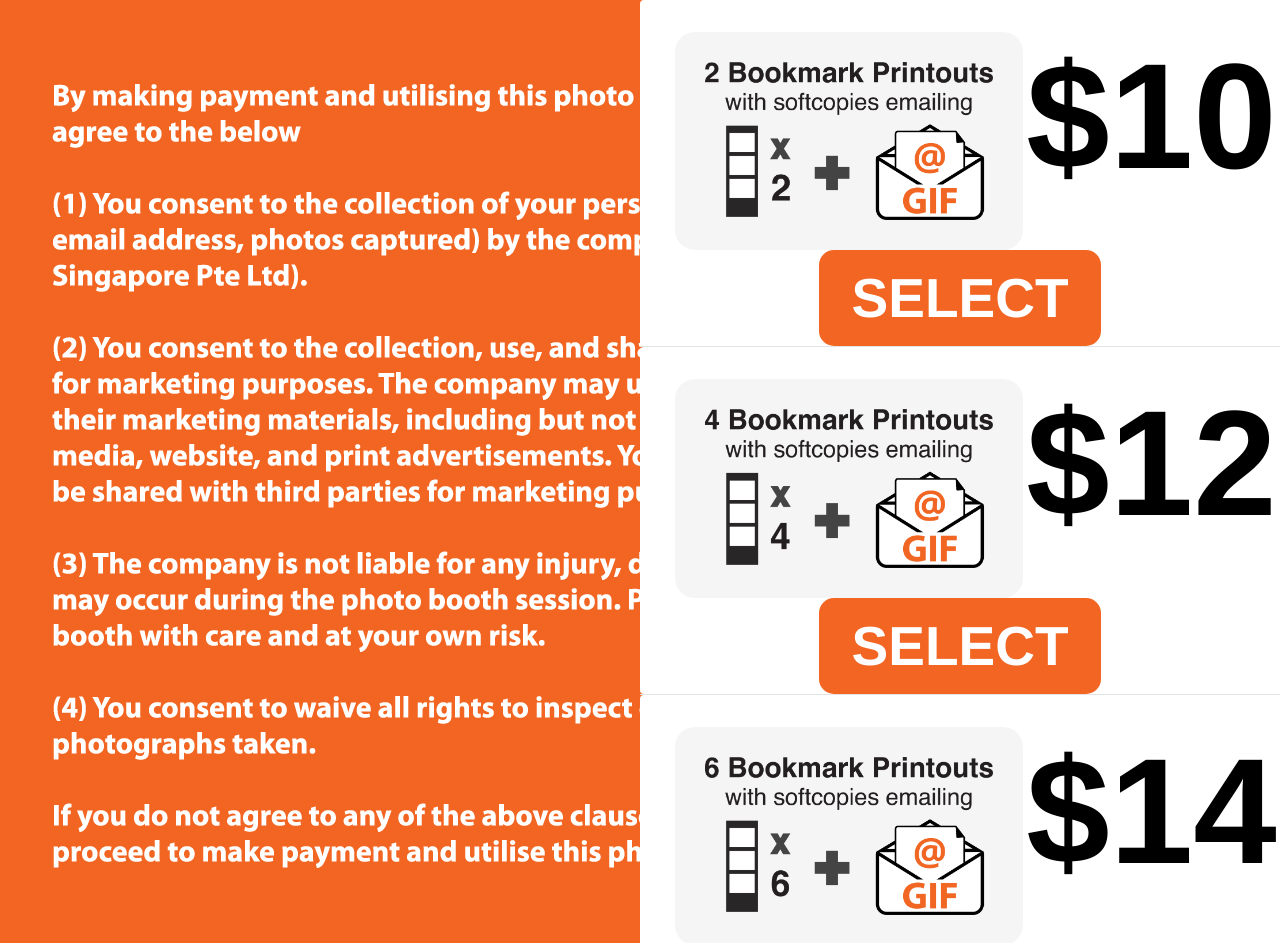
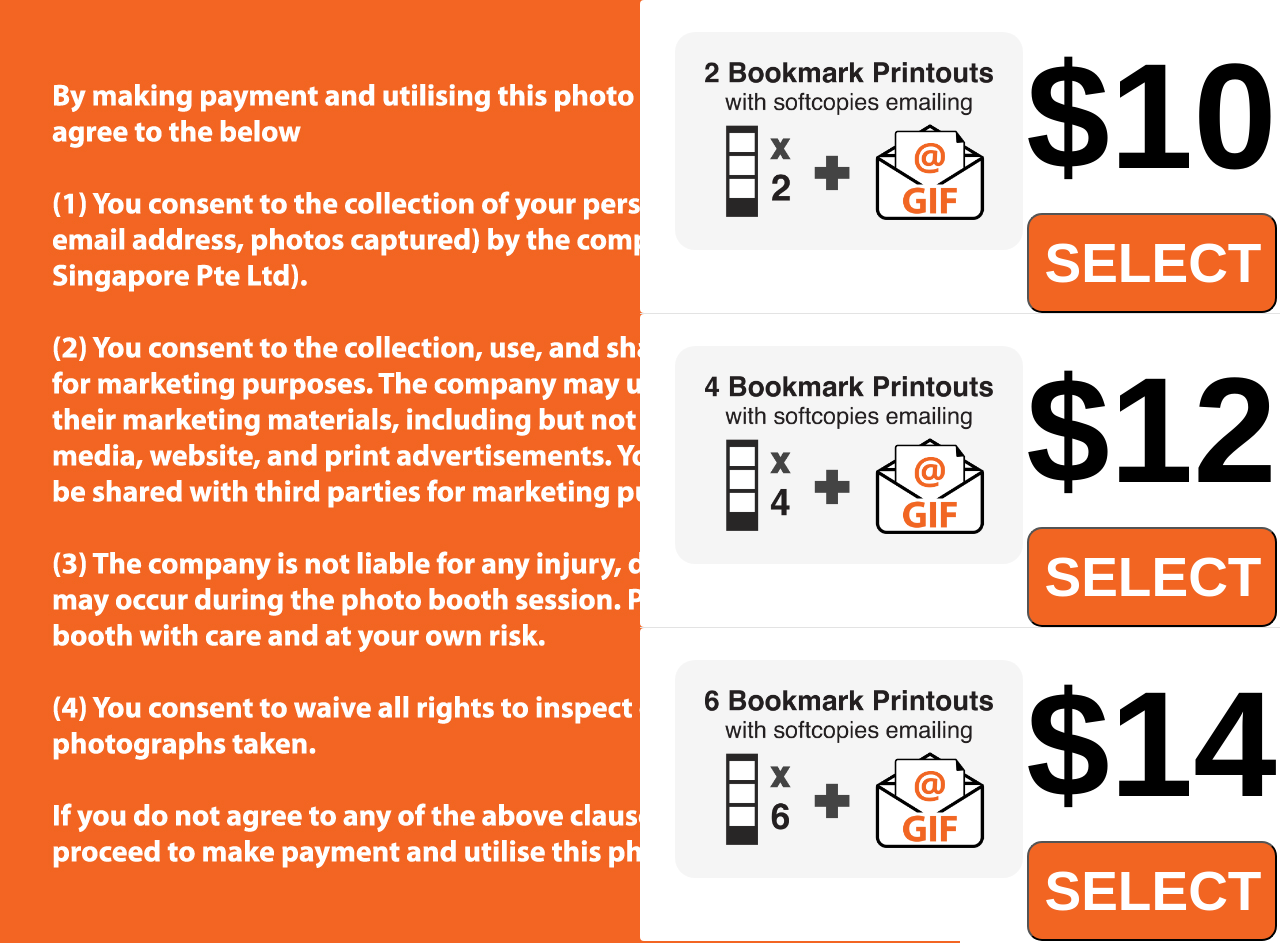
Before and after one commit to ewansou/PBQR-UI-2023, a React (Create React App) app: page /#/ in a window 1280 px wide. Shown: the top 943 px of the page. Built offline with nearby package versions, Linux system fonts and the light colour scheme.

Commit message:
Use useHistory instead of href

```diff
--- a/src/components/LandingPage.js
+++ b/src/components/LandingPage.js
@@ -6,15 +6,17 @@
 import landing4strips from "../images/landing-4strips.png";
 import landing6strips from "../images/landing-6strips.png";
 import privancyclause from "../images/privacyclause.jpg";
-
+import { useHistory } from 'react-router-dom';
 
 function LandingPage() {
+  const history = useHistory();
   const useStyles = makeStyles((theme) => ({
     paper: {
       flex: 1,
-            textAlign: "center",
+      textAlign: 'center',
     },
   }));
+
   const classes = useStyles();
 
   return (
@@ -22,38 +24,53 @@
       <Grid container>
         <Grid container item xs={6} className="landingLeft">
           <Grid item xs={12} container={true}>
-                    <img src={privancyclause} alt="privancy clause"/>
+            <img src={privancyclause} alt="privancy clause" />
           </Grid>
         </Grid>
-                {<Grid container item xs={6}>
+        {
+          <Grid container item xs={6}>
             <Grid item xs={12}>
               <Paper elevation={0} className={classes.paper}>
-                            <img src={landing2strips} alt="pay 10" className="landingImage"/>
+                <img
+                  src={landing2strips}
+                  alt="pay 10"
+                  className="landingImage"
+                />
                 <h1 className="landingPricing">$10</h1>
-                            <a href="/gif2prints" className="landingSelect">
+                <button
+                  className="landingSelect"
+                  onClick={() => history.push('/gif2prints')}
+                >
                   SELECT
-                            </a>
+                </button>
               </Paper>
             </Grid>
             <Grid item xs={12} className="landingMiddleGrid">
               <Paper elevation={0} className={classes.paper}>
-                            <img src={landing4strips} className="landingImage"/>
+                <img src={landing4strips} className="landingImage" />
                 <h1 className="landingPricing">$12</h1>
-                            <a href="/gif4prints" className="landingSelect">
+                <button
+                  className="landingSelect"
+                  onClick={() => history.push('/gif4prints')}
+                >
                   SELECT
-                            </a>
+                </button>
               </Paper>
             </Grid>
             <Grid item xs={12}>
               <Paper elevation={0} className={classes.paper}>
-                            <img src={landing6strips} className="landingImage"/>
+                <img src={landing6strips} className="landingImage" />
                 <h1 className="landingPricing">$14</h1>
-                            <a href="/gif6prints" className="landingSelect">
+                <button
+                  className="landingSelect"
+                  onClick={() => history.push('/gif6prints')}
+                >
                   SELECT
-                            </a>
+                </button>
               </Paper>
             </Grid>
-                </Grid>}
+          </Grid>
+        }
       </Grid>
     </div>
   );
```
Lines whose indentation alone changed are shown as unchanged.
